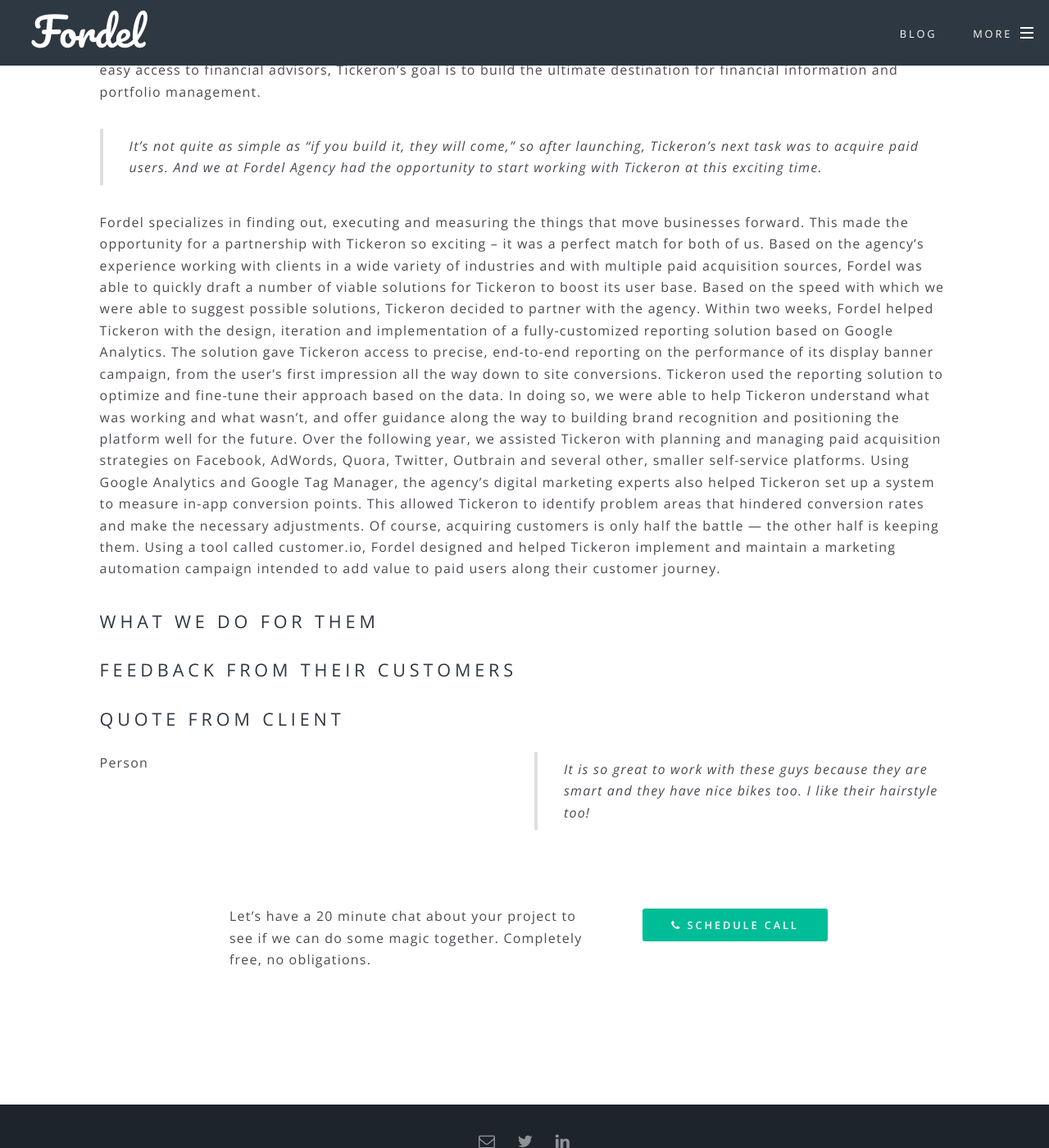
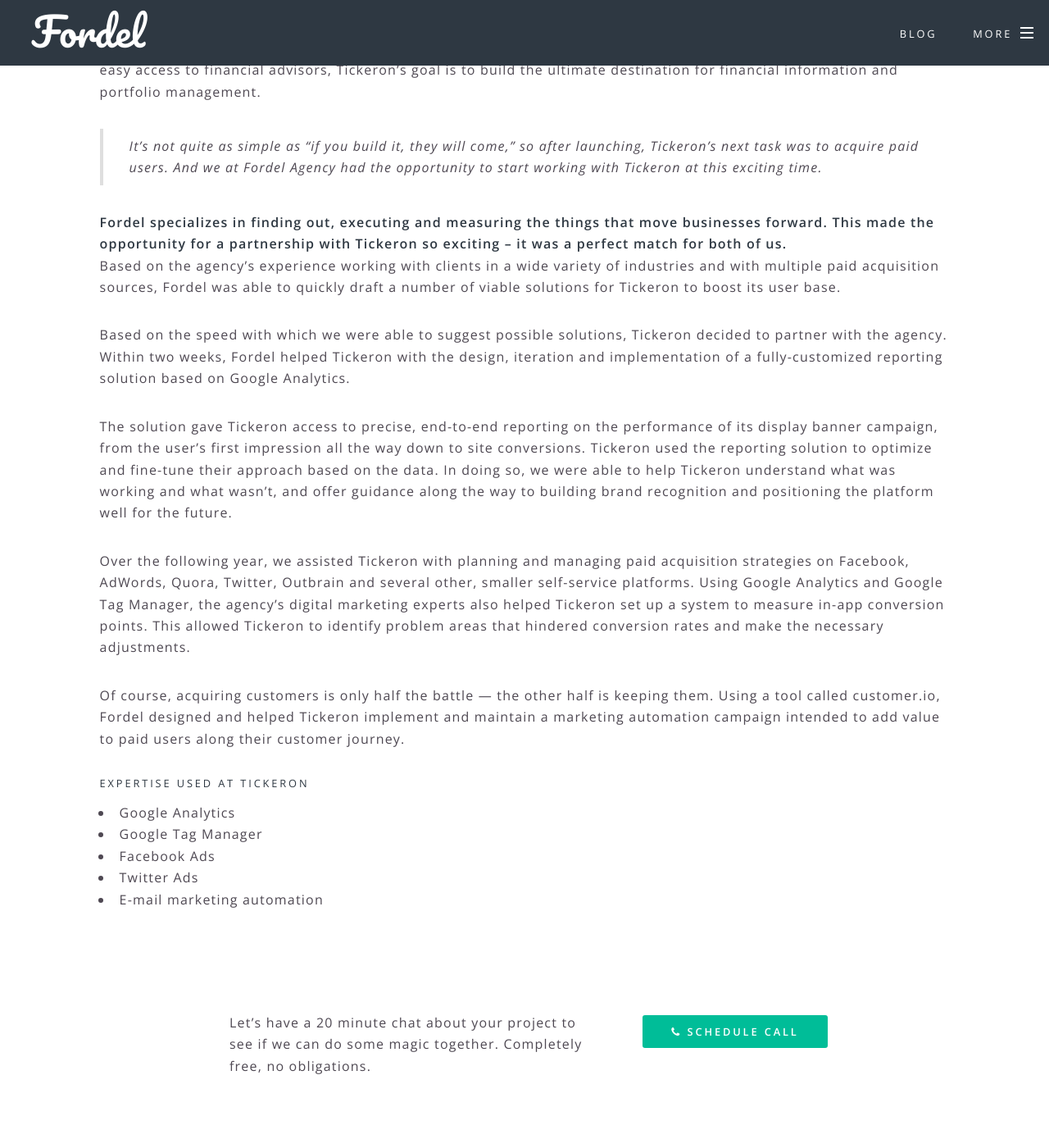
Before and after one commit to dan300/fordel-site, a Jekyll site: the page built from client-stories/tickeron.html, in a window 1280 px wide and 1400 px high, scrolled down 579 px. Shown: the whole window at 82% size. Built offline with Jekyll 4.4.1, drawn with Linux system fonts in a browser that asks for light colours; comment, search, counter and statistics services are not loaded.

Commit message:
content format

```diff
--- a/client-stories/tickeron.html
+++ b/client-stories/tickeron.html
@@ -17,30 +17,20 @@
 							<p>The world of finance has a reputation for being opaque and confusing, and for many, investing feels more like a gamble than a smart fiscal decision. Tickeron wants to change that mindset.</p>
 							<p>By integrating cutting-edge, Artificial Intelligence-based analysis alongside a vast repository of financial information and easy access to financial advisors, Tickeron’s goal is to build the ultimate destination for financial information and portfolio management.</p>
 							<blockquote>It’s not quite as simple as “if you build it, they will come,” so after launching, Tickeron’s next task was to acquire paid users. And we at Fordel Agency had the opportunity to start working with Tickeron at this exciting time.</blockquote>
-
-Fordel specializes in finding out, executing and measuring the things that move businesses forward. This made the opportunity for a partnership with Tickeron so exciting – it was a perfect match for both of us. Based on the agency’s experience working with clients in a wide variety of industries and with multiple paid acquisition sources, Fordel was able to quickly draft a number of viable solutions for Tickeron to boost its user base.
-
-Based on the speed with which we were able to suggest possible solutions, Tickeron decided to partner with the agency. Within two weeks, Fordel helped Tickeron with the design, iteration and implementation of a fully-customized reporting solution based on Google Analytics.
-
-The solution gave Tickeron access to precise, end-to-end reporting on the performance of its display banner campaign, from the user’s first impression all the way down to site conversions. Tickeron used the reporting solution to optimize and fine-tune their approach based on the data. In doing so, we were able to help Tickeron understand what was working and what wasn’t, and offer guidance along the way to building brand recognition and positioning the platform well for the future.
-
-Over the following year, we assisted Tickeron with planning and managing paid acquisition strategies on Facebook, AdWords, Quora, Twitter, Outbrain and several other, smaller self-service platforms. Using Google Analytics and Google Tag Manager, the agency’s digital marketing experts also helped Tickeron set up a system to measure in-app conversion points. This allowed Tickeron to identify problem areas that hindered conversion rates and make the necessary adjustments.
-
-Of course, acquiring customers is only half the battle — the other half is keeping them. Using a tool called customer.io, Fordel designed and helped Tickeron implement and maintain a marketing automation campaign intended to add value to paid users along their customer journey.
-
-							</p>
-
-							<h2>What we do for them</h2>
-							<h2>Feedback from their customers</h2>
-							<h2>Quote from client</h2>
-							<div class="row uniform">
-								<div class="6u 12u$(xsmall)">
-									Person
-								</div>
-								<div class="6u 12u$(xsmall)">
-									<blockquote>It is so great to work with these guys because they are smart and they have nice bikes too. I like their hairstyle too!</blockquote>
-								</div>
-						</div>
+							<p><b>Fordel specializes in finding out, executing and measuring the things that move businesses forward. This made the opportunity for a partnership with Tickeron so exciting – it was a perfect match for both of us.</b><br />
+							Based on the agency’s experience working with clients in a wide variety of industries and with multiple paid acquisition sources, Fordel was able to quickly draft a number of viable solutions for Tickeron to boost its user base.</p>
+							<p>Based on the speed with which we were able to suggest possible solutions, Tickeron decided to partner with the agency. Within two weeks, Fordel helped Tickeron with the design, iteration and implementation of a fully-customized reporting solution based on Google Analytics.</p>
+							<p>The solution gave Tickeron access to precise, end-to-end reporting on the performance of its display banner campaign, from the user’s first impression all the way down to site conversions. Tickeron used the reporting solution to optimize and fine-tune their approach based on the data. In doing so, we were able to help Tickeron understand what was working and what wasn’t, and offer guidance along the way to building brand recognition and positioning the platform well for the future.</p>
+							<p>Over the following year, we assisted Tickeron with planning and managing paid acquisition strategies on Facebook, AdWords, Quora, Twitter, Outbrain and several other, smaller self-service platforms. Using Google Analytics and Google Tag Manager, the agency’s digital marketing experts also helped Tickeron set up a system to measure in-app conversion points. This allowed Tickeron to identify problem areas that hindered conversion rates and make the necessary adjustments.</p>
+							<p>Of course, acquiring customers is only half the battle — the other half is keeping them. Using a tool called customer.io, Fordel designed and helped Tickeron implement and maintain a marketing automation campaign intended to add value to paid users along their customer journey.</p>
+							<h5>Expertise used at Tickeron</h5>
+							<ul>
+								<li>Google Analytics</li>
+								<li>Google Tag Manager</li>
+								<li>Facebook Ads</li>
+								<li>Twitter Ads</li>
+								<li>E-mail marketing automation</li>
+							</ul>
 					</section>
 
 
```
